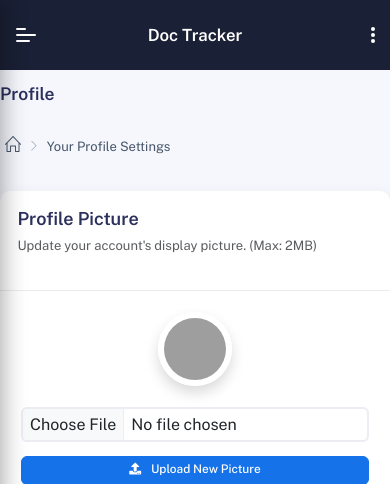
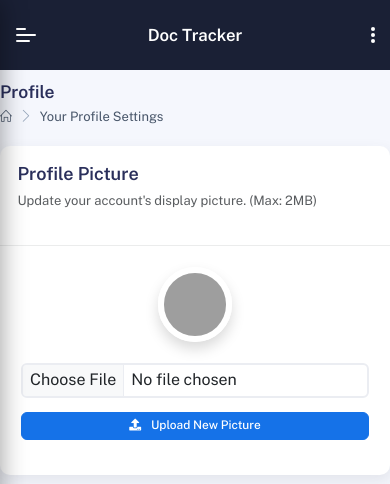
Before and after one commit to hamzaka430/doc_tracker, a Laravel app: page /profile in a window 390 px wide. Shown: the top 484 px of the page. Run offline with Laravel 12, Linux system fonts and the light colour scheme; the visitor is signed in with stand-in values (Sample User, id 1); data that the repository does not hold is empty; parts of the project's set-up code (start-up, migrations or seed data) failed here and were passed over; grey boxes are pictures that could not be loaded.

Commit message:
feat: update auth illustration, dezignwise footer link, and global breadcrumbs layout
- Position breadcrumbs on the next line below page titles globally
- Add automatic self-healing for stale Vite hot file in AppServiceProvider
- Replace auth illustration with local 3D security artwork on login and register pages
- Update Dezignwise footer links to dezignwise.com across dashboard and auth views
- Add cache busting to custom.css in dashboard layout

```diff
--- a/app/Providers/AppServiceProvider.php
+++ b/app/Providers/AppServiceProvider.php
@@ -30,5 +30,23 @@ class AppServiceProvider extends ServiceProvider
         if (config('app.timezone')) {
             date_default_timezone_set(config('app.timezone'));
         }
+
+        // Auto-heal stale Vite hot file: If public/hot exists from an inactive "npm run dev",
+        // verify the server is listening. If dead, remove the hot file so Laravel automatically
+        // falls back to compiled assets without CSS/JS breakage.
+        if (file_exists(public_path('hot'))) {
+            $hotUrl = trim(@file_get_contents(public_path('hot')));
+            if ($hotUrl) {
+                $parts = parse_url($hotUrl);
+                $host = trim($parts['host'] ?? '127.0.0.1', '[]');
+                $port = (int) ($parts['port'] ?? 5173);
+                $socket = @fsockopen($host, $port, $errno, $errstr, 0.05);
+                if (is_resource($socket)) {
+                    fclose($socket);
+                } else {
+                    @unlink(public_path('hot'));
+                }
+            }
+        }
     }
 }
--- a/public/Dashboard/assets/css/custom.css
+++ b/public/Dashboard/assets/css/custom.css
@@ -227,15 +227,41 @@
     padding: 1rem;
 }
 
-/* Breadcrumbs Responsive */
+/* Page Header & Breadcrumbs Global Layout */
+.main-panel .page-header,
+.page-header {
+    display: flex !important;
+    flex-direction: column !important;
+    align-items: flex-start !important;
+    justify-content: flex-start !important;
+    margin-bottom: 20px !important;
+    gap: 4px;
+}
+
+.main-panel .page-header h3,
+.main-panel .page-header .page-title,
+.page-header h3,
+.page-header .page-title {
+    margin-bottom: 0 !important;
+    line-height: 1.25;
+}
+
+.main-panel .page-header .breadcrumbs,
+.page-header .breadcrumbs,
 .breadcrumbs {
-    display: flex;
-    flex-wrap: wrap;
-    align-items: center;
+    display: flex !important;
+    flex-wrap: wrap !important;
+    align-items: center !important;
     gap: 4px;
-    padding: 0;
-    margin: 0;
-    list-style: none;
+    padding: 0 !important;
+    margin: 0 !important;
+    margin-left: 0 !important;
+    padding-left: 0 !important;
+    padding-top: 0 !important;
+    padding-bottom: 0 !important;
+    border-left: none !important;
+    list-style: none !important;
+    width: 100% !important;
 }
 
 .breadcrumbs li {
@@ -254,10 +280,18 @@
 .breadcrumbs li a {
     color: #475569;
     text-decoration: none;
+    display: inline-flex;
+    align-items: center;
+    transition: color 0.15s ease-in-out;
 }
 
 .breadcrumbs li a:hover {
     color: #1d4ed8;
+}
+
+.breadcrumbs li a i,
+.breadcrumbs li i {
+    font-size: 0.85rem;
 }
 
 /* Topbar Header Responsive Counters */
--- a/resources/views/auth/confirm-password.blade.php
+++ b/resources/views/auth/confirm-password.blade.php
@@ -168,7 +168,7 @@
 
         <div class="text-center mt-4">
             <p class="text-white-50 mb-0">
-                &copy; {{ date('Y') }} Doc Tracker - Powered by <a href="https://dezignwise.online" target="_blank" class="text-white">Dezignwise</a>
+                &copy; {{ date('Y') }} Doc Tracker - Powered by <a href="https://dezignwise.com" target="_blank" class="text-white">Dezignwise</a>
             </p>
         </div>
     </div>
--- a/resources/views/auth/forgot-password.blade.php
+++ b/resources/views/auth/forgot-password.blade.php
@@ -203,7 +203,7 @@
         <!-- Footer -->
         <div class="text-center mt-4">
             <p class="text-white-50 mb-0">
-                &copy; {{ date('Y') }} Doc Tracker - Powered by <a href="https://dezignwise.online" target="_blank" class="text-white">Dezignwise</a>
+                &copy; {{ date('Y') }} Doc Tracker - Powered by <a href="https://dezignwise.com" target="_blank" class="text-white">Dezignwise</a>
             </p>
         </div>
     </div>
--- a/resources/views/auth/reset-password.blade.php
+++ b/resources/views/auth/reset-password.blade.php
@@ -229,7 +229,7 @@
         <!-- Footer -->
         <div class="text-center mt-4">
             <p class="text-white-50 mb-0">
-                &copy; {{ date('Y') }} Doc Tracker - Powered by <a href="https://dezignwise.online" target="_blank" class="text-white">Dezignwise</a>
+                &copy; {{ date('Y') }} Doc Tracker - Powered by <a href="https://dezignwise.com" target="_blank" class="text-white">Dezignwise</a>
             </p>
         </div>
     </div>
--- a/resources/views/auth/verify-email.blade.php
+++ b/resources/views/auth/verify-email.blade.php
@@ -151,7 +151,7 @@
 
         <div class="text-center mt-4">
             <p class="text-white-50 mb-0">
-                &copy; {{ date('Y') }} Doc Tracker - Powered by <a href="https://dezignwise.online" target="_blank" class="text-white">Dezignwise</a>
+                &copy; {{ date('Y') }} Doc Tracker - Powered by <a href="https://dezignwise.com" target="_blank" class="text-white">Dezignwise</a>
             </p>
         </div>
     </div>
--- a/resources/views/layouts/dashboard.blade.php
+++ b/resources/views/layouts/dashboard.blade.php
@@ -38,7 +38,7 @@
     <link rel="stylesheet" href="{{ asset('Dashboard/assets/css/bootstrap.min.css') }}" />
     <link rel="stylesheet" href="{{ asset('Dashboard/assets/css/plugins.min.css') }}" />
     <link rel="stylesheet" href="{{ asset('Dashboard/assets/css/kaiadmin.min.css') }}" />
-    <link rel="stylesheet" href="{{ asset('Dashboard/assets/css/custom.css') }}" />
+    <link rel="stylesheet" href="{{ asset('Dashboard/assets/css/custom.css') }}?v={{ file_exists(public_path('Dashboard/assets/css/custom.css')) ? filemtime(public_path('Dashboard/assets/css/custom.css')) : '1.1' }}" />
 
     @stack('styles')
 </head>
@@ -239,8 +239,9 @@
                     <div class="container-fluid">
                         <!-- Useful Topbar Elements (Mobile & Desktop) -->
                         @php
-                            $pendingCount = \App\Models\Product::whereIn('user_id', auth()->user()->getVisibleUserIds())->where('status', 'pending')->count();
-                            $submittedCount = \App\Models\Product::whereIn('user_id', auth()->user()->getVisibleUserIds())->where('status', 'submitted')->count();
+                            $visibleIds = auth()->user()?->getVisibleUserIds() ?? [];
+                            $pendingCount = !empty($visibleIds) ? \App\Models\Product::whereIn('user_id', $visibleIds)->where('status', 'pending')->count() : 0;
+                            $submittedCount = !empty($visibleIds) ? \App\Models\Product::whereIn('user_id', $visibleIds)->where('status', 'submitted')->count() : 0;
                         @endphp
                         <div class="d-flex align-items-center gap-2 ms-1 ms-md-3">
                             <a href="{{ route('products.pending') }}" class="topbar-stat-pill bg-warning text-dark shadow-sm" title="{{ $pendingCount }} Pending Documents">
@@ -354,7 +355,7 @@
                         {{ date('Y') }} © Doc Tracker - Document Tracking System
                     </div>
                     <div>
-                        Powered by <a href="https://dezignwise.online" target="_blank" class="text-decoration-none">Dezignwise</a>
+                        Powered by <a href="https://dezignwise.com" target="_blank" class="text-decoration-none">Dezignwise</a>
                     </div>
                 </div>
             </footer>
```
Also changed, not shown: resources/views/auth/login.blade.php (+21 -4 lines), resources/views/auth/register.blade.php (+21 -4 lines), public/login_signup_illustration.webp (added), 3 other files.
